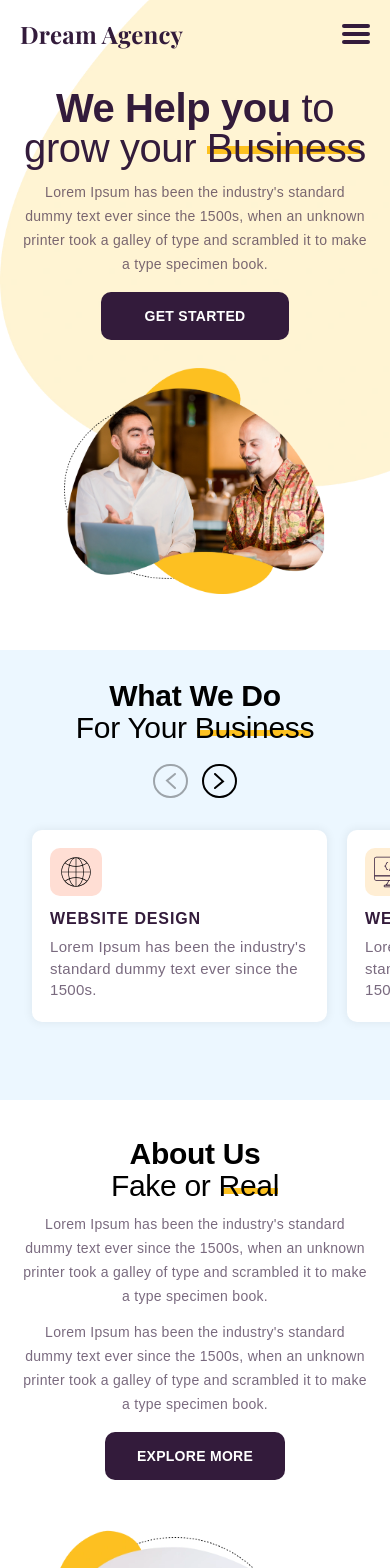
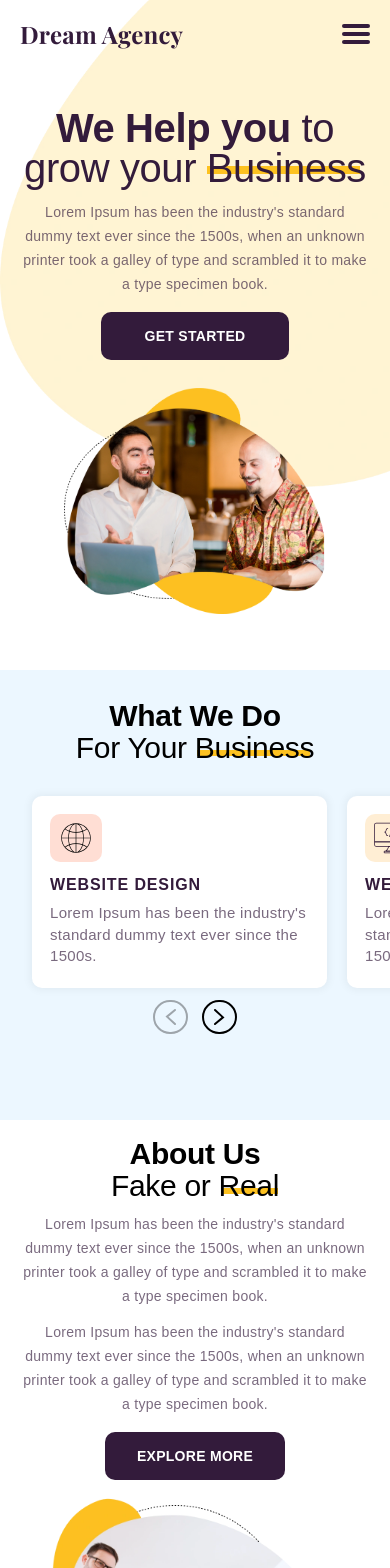
Before and after one commit to vikas-jakhar/dream-agency, a React (Create React App) app: page / in a window 390 px wide. Shown: the top 1568 px of the page. Built offline with nearby package versions, Linux system fonts and the light colour scheme; a web font is replaced by a local one.

Commit message:
about us section update

```diff
--- a/src/components/common/Button.jsx
+++ b/src/components/common/Button.jsx
@@ -1,6 +1,6 @@
 const Button = ({ children, className = '', ...props }) => {
     return (
-        <button className={`overflow-hidden duration-300 ease-linear rounded-[10px] text-white uppercase py-3 md:py-[19px] hover:shadow-4xl z-[1] relative group bg-off-black hover:text-off-black ${className}`} {...props} >
+        <button className={`overflow-hidden duration-300 ease-linear rounded-[10px] text-white uppercase py-3 lg:py-[19px] hover:shadow-4xl z-[1] relative group bg-off-black hover:text-off-black ${className}`} {...props} >
             <span className='font-bold relative z-10 text-sm sm:text-custom-2xl sm:leading-7 tracking-2xl'>{children}</span>
             <span className="h-0 w-0 duration-300 ease-linear -z-10 flex opacity-0 group-hover:opacity-100 absolute top-1/2 left-1/2 -translate-x-1/2 -translate-y-1/2 group-hover:rotate-180 group-hover:h-24 bg-white group-hover:w-[120%]"></span>
         </button>
--- a/src/components/common/Navbar.jsx
+++ b/src/components/common/Navbar.jsx
@@ -22,7 +22,7 @@ const Navbar = () => {
     }, [open]);
 
     return (
-        <div className="relative z-50 py-5 md:py-8">
+        <div className="relative z-50 py-5 lg:py-8">
             <div className="container lg:py-0.5">
                 <nav className="flex items-center justify-between relative">
                     <div className={`${open ? "left-0 bg-white" : "-left-full"} flex items-center justify-center z-[90] lg:bg-transparent fixed flex-col w-full h-screen top-0 lg:relative lg:bg-none lg:flex-row gap-7 xl:gap-10 lg:h-fit lg:w-fit lg:left-auto duration-300 ease-linear`}>
--- a/src/components/home/AboutUs.jsx
+++ b/src/components/home/AboutUs.jsx
@@ -7,12 +7,12 @@ import Button from '../common/Button';
 
 const AboutUs = () => {
     return (
-        <section className='pt-2 pb-24 lg:pt-24'>
+        <section className='pt-2 xl:py-24'>
             <div className="container pb-24 xl:py-24 relative -mt-1">
-                <div className="flex items-center justify-between pt-20 pb-8">
+                <div className="flex items-center justify-between pt-20 xl:pb-8">
                     <img src={meeting} alt="meeting" className='absolute w-10/12 sm:w-7/12 lg:bottom-auto lg:w-1/2 xl:w-auto left-1/2 -bottom-7 sm:-bottom-10 -translate-x-1/2 lg:translate-x-0 translate-y-1/2 lg:-left-3 xl:-left-7 lg:top-[47%] lg:-translate-y-1/2' />
                     <div className="ml-auto lg:max-w-[515px] w-full relative z-10">
-                        <Heading className='text-center lg:text-left'>About Us</Heading>
+                        <Heading className='text-center lg:text-left mt-5 lg:mt-0'>About Us</Heading>
                         <SecondHeading className='text-center lg:text-left'>Fake or <span>Real</span></SecondHeading>
                         <Paragraph className='md:mt-5 mt-2 pt-0.5 text-center lg:text-left'>Lorem Ipsum has been the industry's standard dummy text ever since the 1500s, when an unknown printer took a galley of type and scrambled it to make a type specimen book.</Paragraph>
                         <Paragraph className='md:mt-6 mt-3 text-center lg:text-left'>Lorem Ipsum has been the industry's standard dummy text ever since the 1500s, when an unknown printer took a galley of type and scrambled it to make a type specimen book.</Paragraph>
--- a/src/components/home/Hero.jsx
+++ b/src/components/home/Hero.jsx
@@ -8,12 +8,12 @@ const Hero = () => {
     return (
         <section className='relative max-w-[1920px] mx-auto w-full'>
             <Navbar />
-            <div className="container relative z-10 pt-5 lg:pt-0">
+            <div className="container relative z-10 pt-5 mt-5 lg:mt-0 lg:pt-0">
                 <div className="flex flex-col lg:flex-row justify-between items-center gap-7 xl:gap-2">
                     <div className="max-w-[515px] w-full">
                         <h2 className='xl:text-custom-4xl text-center lg:mt-7 lg:text-left sm:mb-5 mb-3 lg:mb-7 text-custom-3xl leading-10 sm:text-6xl xl:leading-custom-2xl text-off-black font-light -tracking-xl'><span className='font-bold'>We Help you</span> to grow your <span className='relative after:absolute after:left-0 after:w-[96%] after:h-2 sm:after:h-5 after:bg-off-yellow after:bottom-4 xl:after:bottom-7 after:-z-10'>Business</span></h2>
                         <Paragraph className='text-center lg:text-left'>Lorem Ipsum has been the industry's standard dummy text ever since the 1500s, when an unknown printer took a galley of type and scrambled it to make a type specimen book.</Paragraph>
-                        <Button className='lg:mt-10 md:mt-6 mt-4 px-11 md:px-[49.5px] mx-auto block lg:mx-0'>Get Started</Button>
+                        <Button className='lg:mt-10 md:mt-6 mt-4 px-11 lg:px-[49.5px] mx-auto block lg:mx-0'>Get Started</Button>
                     </div>
                     <img src={meeting} alt="meeting" className='max-w-[731px] w-9/12 lg:w-7/12 xl:w-full meeting-image' />
                 </div>
--- a/src/components/home/OurTestimonials.jsx
+++ b/src/components/home/OurTestimonials.jsx
@@ -7,7 +7,7 @@ const OurTestimonials = () => {
     return (
         <section className='lg:py-16 py-14'>
             <div className="container pt-10 sm:pt-8 lg:-mt-1.5 lg:pt-0 pb-3 sm:pb-7">
-                <Heading className='text-center'>Our Testimonials</Heading>
+                <Heading className='text-center mt-16 xl:mt-0'>Our Testimonials</Heading>
                 <SecondHeading className='text-center'>What Our Clients Are <span>Saying</span></SecondHeading>
                 <div className="flex justify-center md:flex-row flex-col items-center md:gap-6 lg:gap-12 xl:gap-[69px] pt-4 md:pt-9">
                     {[0, 1].map((index) => (
--- a/src/components/home/WhatWeDo.jsx
+++ b/src/components/home/WhatWeDo.jsx
@@ -16,11 +16,11 @@ const WhatWeDo = () => {
                     <Heading className='text-center'>What We Do</Heading>
                     <SecondHeading className='text-center'>For Your <span>Business</span></SecondHeading>
                 </div>
-                <div className="flex items-center w-fit gap-3.5 mx-auto mt-5 relative z-10 lg:absolute lg:bottom-24 lg:!ml-5 lg:left-[calc((100vw-1024px)/2)] xl:left-[calc((100vw-1340px)/2+90px)] custom-left">
+                <div className="lg:flex items-center w-fit gap-3.5 mx-auto mt-5 relative hidden z-10 lg:absolute lg:bottom-24 lg:!ml-5 lg:left-[calc((100vw-1024px)/2)] xl:left-[calc((100vw-1340px)/2+90px)] custom-left">
                     <Icon iconName='arrow' className='prevButton group duration-300 ease-linear hover:border-off-yellow hover:bg-off-black hover:opacity-100 cursor-pointer w-[35px] h-[34px] rounded-full justify-center items-center opacity-[33%] rotate-180 border-2 border-black' />
                     <Icon iconName='arrow' className='nextButton group duration-300 ease-linear hover:border-off-yellow hover:bg-off-black cursor-pointer w-[35px] h-[34px] rounded-full justify-center items-center border-2 border-black' />
                 </div>
-                <div className="relative z-10 !ml-5 lg:!ml-[calc((100vw-1024px)/2+143px)] xl:!ml-[calc((100vw-1340px)/2+225px)] custom-ml !mr-0 lg:py-12">
+                <div className="relative z-10 !ml-5 lg:!ml-[calc((100vw-1024px)/2+143px)] xl:!ml-[calc((100vw-1340px)/2+225px)] custom-ml !mr-0 lg:pb-12 xl:pt-12">
                     <Swiper
                         slidesPerView={1.2}
                         spaceBetween={20}
@@ -67,9 +67,13 @@ const WhatWeDo = () => {
                         ))}
                     </Swiper>
                 </div>
-                <img src={dottedEllipse} alt="dottedEllipse" className='right-0 absolute -bottom-14 hidden sm:flex lg:-bottom-[70px]' />
+                <div className="flex items-center w-fit gap-3.5 mx-auto relative z-10 -mt-5 lg:hidden">
+                    <Icon iconName='arrow' className='prevButton group duration-300 ease-linear hover:border-off-yellow hover:bg-off-black hover:opacity-100 cursor-pointer w-[35px] h-[34px] rounded-full justify-center items-center opacity-[33%] rotate-180 border-2 border-black' />
+                    <Icon iconName='arrow' className='nextButton group duration-300 ease-linear hover:border-off-yellow hover:bg-off-black cursor-pointer w-[35px] h-[34px] rounded-full justify-center items-center border-2 border-black' />
+                </div>
+                <img src={dottedEllipse} alt="dottedEllipse" className='right-0 absolute -bottom-14 hidden lg:flex lg:-bottom-[70px]' />
             </div>
-            <div className="lg:top-[106px] top-14 absolute z-[1] bg-off-blue h-[450px] sm:h-[500px] lg:h-[578px]  lg:rounded-tr-[400px] md:rounded-tr-[300px] sm:rounded-tr-[200px] w-full xl:right-[calc((100vw-1340px)/2+57px)] lg:right-[calc((100vw-1024px)/2+40px)]"></div>
+            <div className="xl:top-[106px] top-14 lg:top-[140px] absolute z-[1] bg-off-blue h-[450px] sm:h-[500px] md:h-[470px] xl:h-[578px] lg:rounded-tr-[400px] md:rounded-tr-[300px] sm:rounded-tr-[200px] w-full xl:right-[calc((100vw-1340px)/2+57px)] lg:right-[calc((100vw-1024px)/2+40px)]"></div>
         </section>
     )
 }
```
